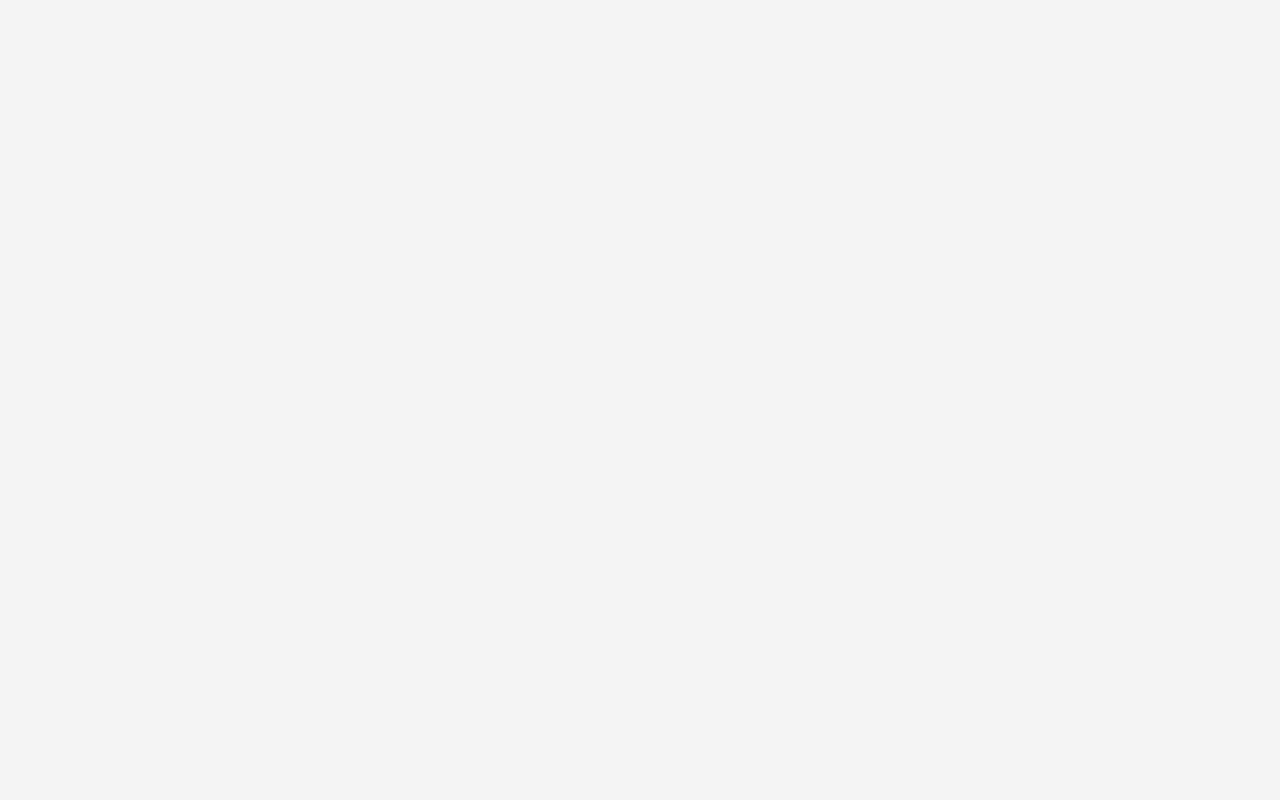
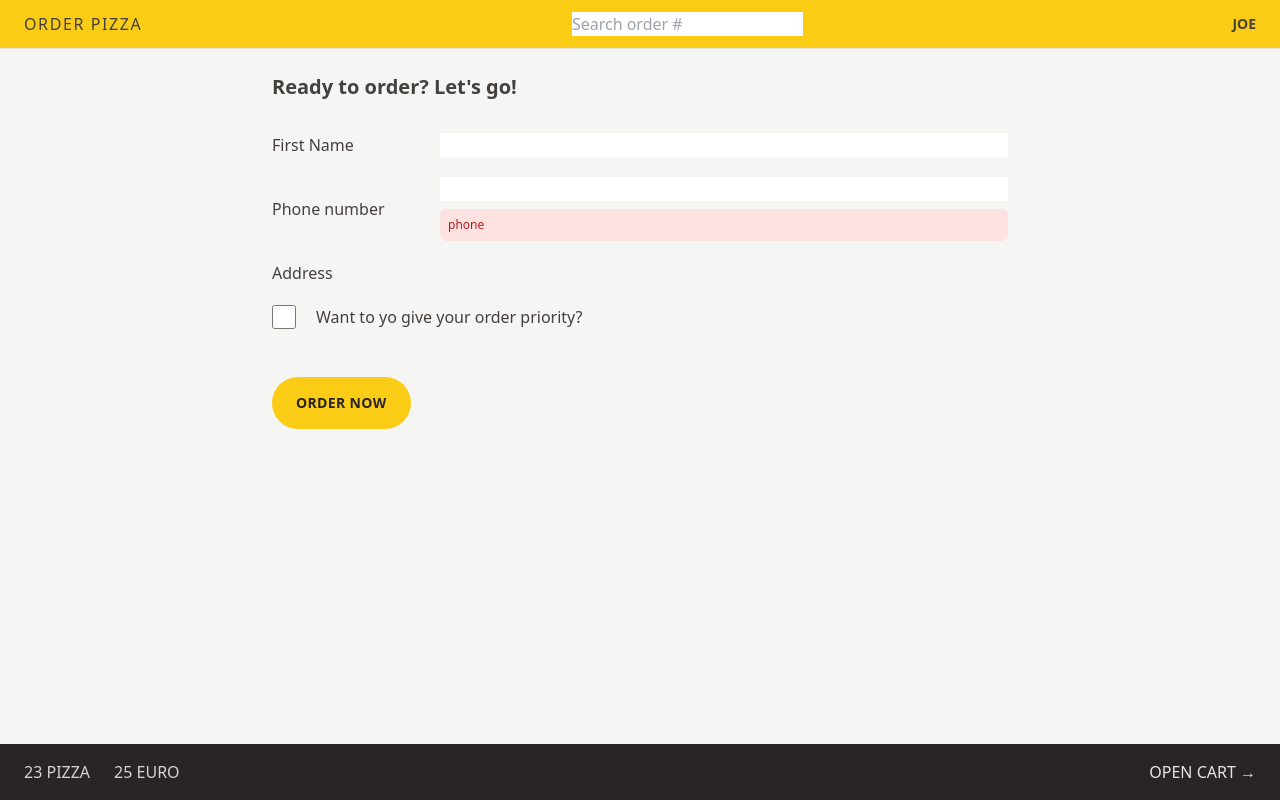
Before and after one commit to Ladislav98/proba, a React (Vite) app: page /order/new in a window 1280 px wide. Before the commit this address had no page. Built offline with nearby package versions, Linux system fonts and the light colour scheme.

Commit message:
ui, home,styling

```diff
--- a/src/App.jsx
+++ b/src/App.jsx
@@ -2,6 +2,7 @@ import Home from "./ui/Home";
 import "./index.css";
 import { Route, Routes } from "react-router-dom";
 import AppLayout from "./ui/AppLayout";
+import CreateOrder from "./features/order/CreateOrder";
 
 function App() {
   return (
@@ -10,6 +11,7 @@ function App() {
         <Route path="/" element={<AppLayout />}>
           <Route index element={<Home />} />
           <Route path="/cart" element={<p>Cart</p>} />
+          <Route path="/order/new" element={<CreateOrder />} />
         </Route>
       </Routes>
     </>
--- a/src/cart/CartOverview.jsx
+++ b/src/features/cart/CartOverview.jsx
@@ -2,8 +2,8 @@ import { Link } from "react-router-dom";
 
 function CartOverview() {
   return (
-    <div className="bg-stone-800">
-      <p>
+    <div className="flex items-center justify-between px-4 py-4 text-sm uppercase text-stone-200 bg-stone-800 sm:px-6 md:text-base">
+      <p className="space-x-4 text-stone-300 text-semibold sm:space-x-6">
         <span>23 pizza</span>
         <span>25 euro</span>
       </p>
--- /dev/null
+++ b/src/features/order/CreateOrder.jsx
@@ -0,0 +1,58 @@
+import { useState } from "react";
+import Button from "../../ui/Button";
+
+const isValidPhone = (str) =>
+  /^\+?\d{1,4}?[-.\s]?\(?\d{1,3}?\)?[-.\s]?\d{1,4}[-.\s]?\d{1,4}[-.\s]?\d{1,9}$/.test(
+    str
+  );
+
+function CreateOrder() {
+  const [withPriority, setWithPriority] = useState(false);
+
+  return (
+    <div className="px-4 py-6">
+      <h2 className="mb-8 text-xl font-semibold">
+        Ready to order? Let&apos;s go!
+      </h2>
+
+      <form method="POST">
+        <div className="flex flex-col gap-2 mb-5 sm:flex-row sm:items-center">
+          <label className="sm:basis-40">First Name</label>
+          <input type="text" name="customer" required className="input grow" />
+        </div>
+        <div className="flex flex-col gap-2 mb-5 sm:flex-row sm:items-center">
+          <label className="sm:basis-40">Phone number</label>
+          <div className="grow">
+            <input type="tel" name="phone" required className="w-full input" />
+            <p className="p-2 mt-2 text-xs text-red-700 bg-red-100 rounded-md">
+              phone
+            </p>
+          </div>
+        </div>
+        <div className="relative flex flex-col gap-2 mb-5 sm:flex-row sm:items-center">
+          <label className="sm:basis-40">Address</label>
+        </div>
+        <div className="flex items-center gap-5 mb-12">
+          <input
+            type="checkbox"
+            name="priority"
+            id="priority"
+            className="w-6 h-6 accent-yellow-400 focus:outline-none focus:ring focus:ring-yellow-400 focus:ring-offset-2"
+            value={withPriority}
+            onChange={(e) => setWithPriority(e.target.checked)}
+          />
+          <label className="font-medium" htmlFor="priority">
+            Want to yo give your order priority?
+          </label>
+        </div>
+        <div>
+          <input type="hidden" name="cart" />
+          <input type="hidden" name="position" />
+          <Button type="primary">Order now</Button>
+        </div>
+      </form>
+    </div>
+  );
+}
+
+export default CreateOrder;
--- /dev/null
+++ b/src/features/user/CreateUser.jsx
@@ -0,0 +1,22 @@
+import { useState } from "react";
+
+function CreateUser() {
+  const [username, setUsername] = useState("");
+
+  return (
+    <form>
+      <p className="mb-4 text-sm text-stone-600 md:text-base">
+        Welcome 🍕! Please start by telling us your name:
+      </p>
+      <input
+        type="text"
+        placeholder="Your full name"
+        className="mb-8 input w-72"
+        value={username}
+        onChange={(e) => setUsername(e.target.value)}
+      ></input>
+    </form>
+  );
+}
+
+export default CreateUser;
--- /dev/null
+++ b/src/features/user/Username.jsx
@@ -0,0 +1,5 @@
+function Username() {
+  return <div className="hidden text-sm font-semibold md:block">Joe</div>;
+}
+
+export default Username;
--- a/src/ui/AppLayout.jsx
+++ b/src/ui/AppLayout.jsx
@@ -1,17 +1,20 @@
 import { Outlet } from "react-router-dom";
-import CartOverview from "../cart/CartOverview";
+import CartOverview from "../features/cart/CartOverview";
 import Header from "./Header";
 
 function AppLayout() {
   return (
-    <>
+    <div className="grid h-screen grid-rows-[auto_1fr_auto]">
       <Header />
-      <main>
-        <Outlet />
-      </main>
+
+      <div className="overflow-scroll">
+        <main className="max-w-3xl mx-auto">
+          <Outlet />
+        </main>
+      </div>
 
       <CartOverview />
-    </>
+    </div>
   );
 }
 
--- /dev/null
+++ b/src/ui/Button.jsx
@@ -0,0 +1,34 @@
+import { Link } from "react-router-dom";
+
+function Button({ children, disabled, to, type, onClick }) {
+  const base =
+    "inline-block text-sm font-semibold tracking-wide uppercase transition-colors duration-300 bg-yellow-400 rounded-full text-stone-800 hover:bg-yellow-300 focus:outline-none focus:ring focus:ring-yellow-300 focus:ring-offset-2 disabled:cursor-not-allowed";
+
+  const styles = {
+    primary: base + " px-4 py-3 md:px-6 md:py-4",
+    small: base + " px-4 py-2 md:px-5 md:py-2.5 text-xs",
+    round: base + " px-2.5 py-1 md:px-3.5  md:py-2 text-sm",
+    secondary:
+      "inline-block text-sm font-semibold tracking-wide uppercase border-2 border-stone-300 transition-colors duration-300 rounded-full focus:bg-stone-300 text-stone-400 hover:bg-stone-300 hover:text-stone-800 focus:text-stone-800 focus:outline-none focus:ring focus:ring-stone-200 focus:ring-offset-2 disabled:cursor-not-allowed px-4 py-2.5 md:px-6 md:py-3.5",
+  };
+  if (to)
+    return (
+      <Link to={to} className={styles[type]}>
+        {children}
+      </Link>
+    );
+  if (onClick)
+    return (
+      <button onClick={onClick} className={styles[type]} disabled={disabled}>
+        {children}
+      </button>
+    );
+
+  return (
+    <button className={styles[type]} disabled={disabled}>
+      {children}
+    </button>
+  );
+}
+
+export default Button;
--- a/src/ui/Header.jsx
+++ b/src/ui/Header.jsx
@@ -1,12 +1,15 @@
 import { Link } from "react-router-dom";
-import SearchOrder from "../order/SearchOrder";
+import SearchOrder from "../features/order/SearchOrder";
+import Username from "../features/user/Username";
 
 function Header() {
   return (
-    <header className="bg-yellow-500">
-      <Link to="/">Order Pizza</Link>
+    <header className="flex items-center justify-between px-4 py-3 uppercase bg-yellow-400 border-b border-stone-200 sm:px-6">
+      <Link className="tracking-widest" to="/">
+        Order Pizza
+      </Link>
       <SearchOrder />
-      <p>hello</p>
+      <Username />
     </header>
   );
 }
--- a/src/ui/Home.jsx
+++ b/src/ui/Home.jsx
@@ -1,11 +1,17 @@
+import CreateUser from "../features/user/CreateUser";
+
 function Home() {
   return (
-    <div>
-      <h1 className="text-xl text-yellow-500 font-semibold text-center">
+    <div className="px-4 my-10 text-center sm:my-16">
+      <h1 className="mb-8 text-xl text-semibold md:text-3xl">
         The best pizza
         <br />
-        <span className="text-yellow-500">Just for you</span>
+        <span className="text-yellow-500">
+          Baked for you. With purpose for you 🔥
+        </span>
       </h1>
+
+      <CreateUser />
     </div>
   );
 }
--- /dev/null
+++ b/src/ui/Loader.jsx
@@ -0,0 +1,9 @@
+function Loader() {
+  return (
+    <div className="absolute inset-0 flex items-center justify-center bg-slate-200/20 backdrop-blur-sm">
+      <div className="loader"></div>
+    </div>
+  );
+}
+
+export default Loader;
```
Also changed, not shown: src/features/order/SearchOrder.jsx (renamed from src/order/SearchOrder.jsx).
